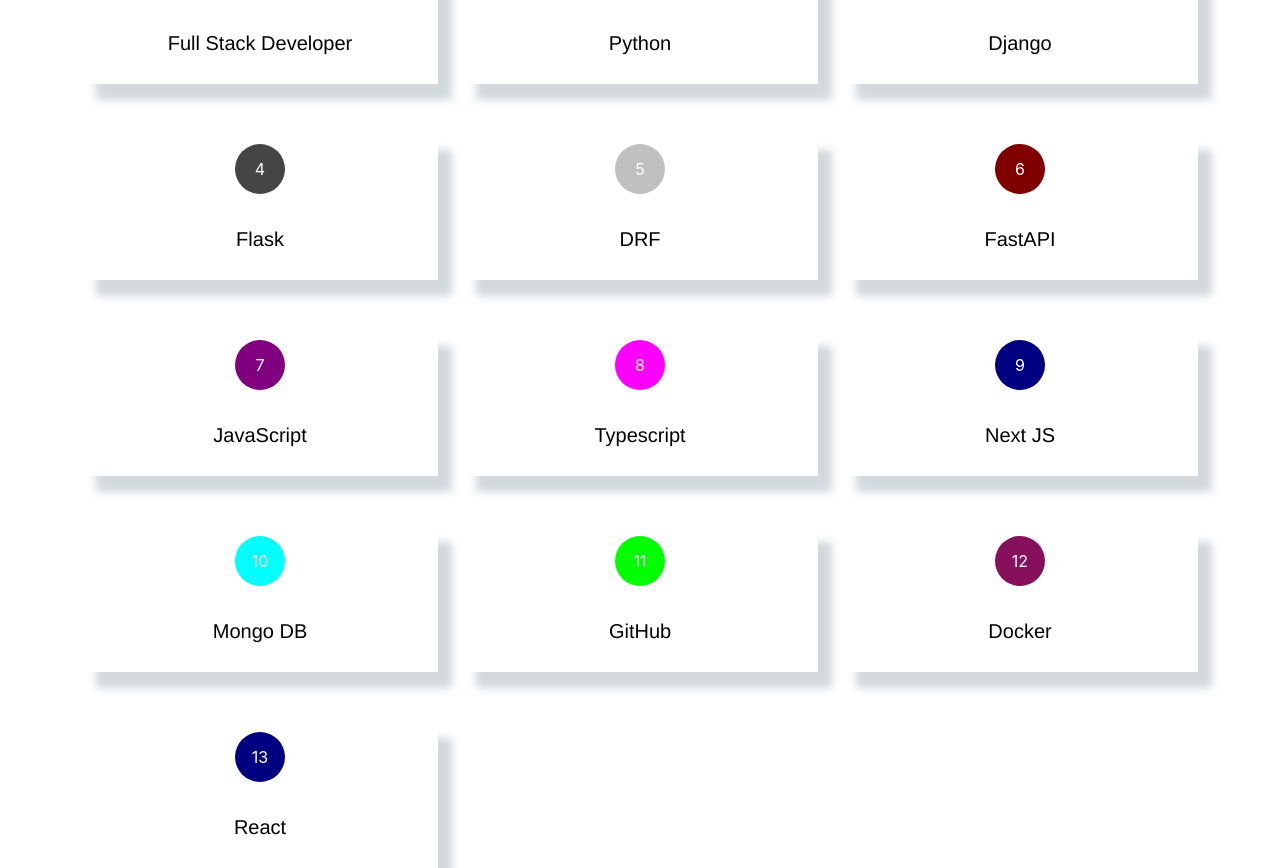
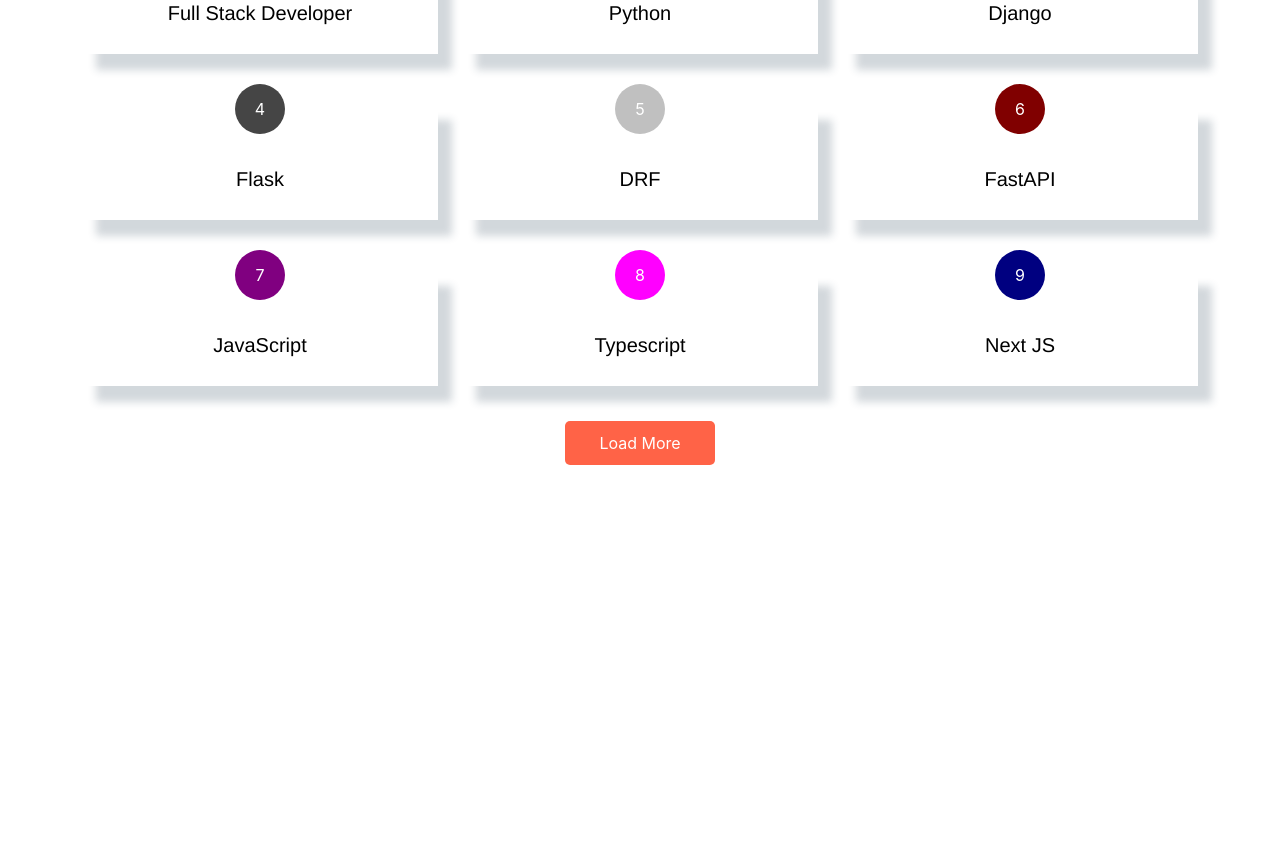
Before and after one commit to ingarbi/yt_react_web_portfolio, a React (Create React App) app: page / in a window 1280 px wide. Shown: the part 1100-1968 px from the top of the page. After the commit the page ends 1615 px from the top, so only its background shows below. Built offline with nearby package versions, Linux system fonts and the light colour scheme.

Commit message:
#11 Load more

```diff
--- a/src/Components/TechStack/TechStack.css
+++ b/src/Components/TechStack/TechStack.css
@@ -6,6 +6,7 @@
 .tech-stack-section{
     margin-top: 40px;
     height: auto;
+    margin-bottom: 50px;
 }
 
 .tech-content{
@@ -35,7 +36,7 @@
 }
 
 .tech-number{
-    border-radius: 90px;
+    border-radius: 80px;
     height: 50px;
     width: 50px;
     color: white;
@@ -43,4 +44,21 @@
     display: block;
     margin: 0 auto;
     line-height: 50px;
+    margin-top: -30px;
 }
+
+.load-more-tech-stack{
+    background-color: tomato;
+    color: white;
+    width: 150px;
+    padding: 10px;
+    text-align: center;
+    justify-content: center;
+    display: table;
+    margin-left: auto;
+    margin-right: auto;
+    margin-top: 35px;
+    cursor: pointer;
+    border-radius: 5px;
+    margin-bottom: 40px;
+}
--- a/src/Components/TechStack/TechStack.js
+++ b/src/Components/TechStack/TechStack.js
@@ -1,48 +1,48 @@
-import React from 'react'
-import "./TechStack.css"
+import React, { useState } from "react";
+import "./TechStack.css";
 
 const TechStack = () => {
   const data = [
     {
-            name: "Full Stack Developer"
+      name: "Full Stack Developer",
     },
     {
-            name: "Python"
+      name: "Python",
     },
     {
-            name: "Django"
+      name: "Django",
     },
     {
-            name: "Flask"
+      name: "Flask",
     },
     {
-            name: "DRF"
+      name: "DRF",
     },
     {
-            name: "FastAPI"
+      name: "FastAPI",
     },
     {
-            name: "JavaScript"
+      name: "JavaScript",
     },
     {
-            name: "Typescript"
+      name: "Typescript",
     },
     {
-            name: "Next JS"
+      name: "Next JS",
     },
     {
-            name: "Mongo DB"
+      name: "Mongo DB",
     },
     {
-            name: "GitHub"
+      name: "GitHub",
     },
     {
-            name: "Docker"
+      name: "Docker",
     },
     {
-            name: "React"
+      name: "React",
     },
-    ]
+  ];
 
   const colors = [
     "49AD09",
@@ -51,39 +51,51 @@
     "#DE3163",
     "#454545",
     "#C0C0C0",
-        '#800000',
-        '#800080',
-        '#FF00FF',
-        '#000080',
-        '#00FFFF',
-        '#00FF00',
-        '#86105B',
-        '#000080',
+    "#800000",
+    "#800080",
+    "#FF00FF",
+    "#000080",
+    "#00FFFF",
+    "#00FF00",
+    "#86105B",
+    "#000080",
     "#454545",
-    ]
+  ];
 
+  const [showMoreTechStack, setShowMoreTechStack] = useState(9);
+  const loadMore = () => {
+    setShowMoreTechStack((prev) => prev + 3);
+  };
 
   return (
-    <div className='container tech-stack-section'>
-
-        <div className='section-title'>
+    <div className="container tech-stack-section">
+      <div className="section-title">
         <h5>Tech Stack</h5>
         <span className="line"></span>
       </div>
 
-        <div className='row'>
-            {data.map((item, index) =>(
-                <div className='col-xl-4 col-lg-4 col-md-6 col-sm-12' key={index + 1}>
-                    <div className='tech-content'>
-                        <span className='tech-number' style={{backgroundColor: colors[index + 1]}}>{index + 1}</span>
+      <div className="row">
+        {data.slice(0, showMoreTechStack).map((item, index) => (
+          <div className="col-xl-4 col-lg-4 col-md-6 col-sm-12" key={index + 1}>
+            <div className="tech-content">
+              <span
+                className="tech-number"
+                style={{ backgroundColor: colors[index + 1] }}
+              >
+                {index + 1}
+              </span>
               <p>{item.name}</p>
             </div>
           </div>
         ))}
       </div>
 
+    {showMoreTechStack >= data.length ? null : (
+        <span className="load-more-tech-stack" onClick={loadMore}>Load More</span>
+    )}
+
     </div>
-  )
-}
+  );
+};
 
-export default TechStack
+export default TechStack;
```
Lines whose indentation alone changed are shown as unchanged.
